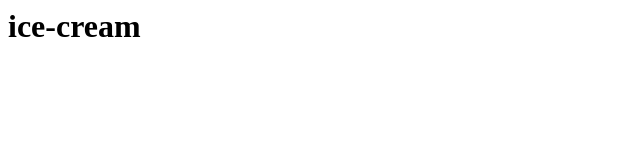
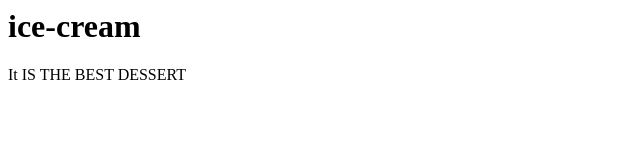
Before and after one commit to Shalini540/test1, a plain HTML site: page ice-cream.html in a window 1280 px wide. Shown: the whole page, without its empty margins (0-640 px from the left). Drawn offline with Linux system fonts and the light colour scheme.

Commit message:
Update ice-cream.html

```diff
--- a/ice-cream.html
+++ b/ice-cream.html
@@ -5,5 +5,6 @@
 </head>
 <body>
 <h1>ice-cream</h1>
+  <p>It IS THE BEST DESSERT</p>
 </body>
 </html>
```
